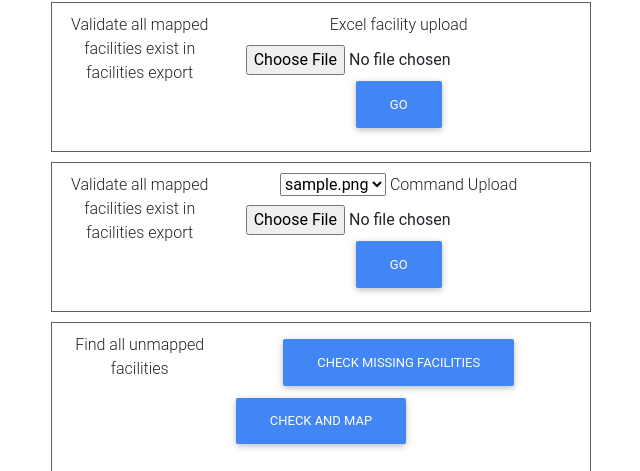
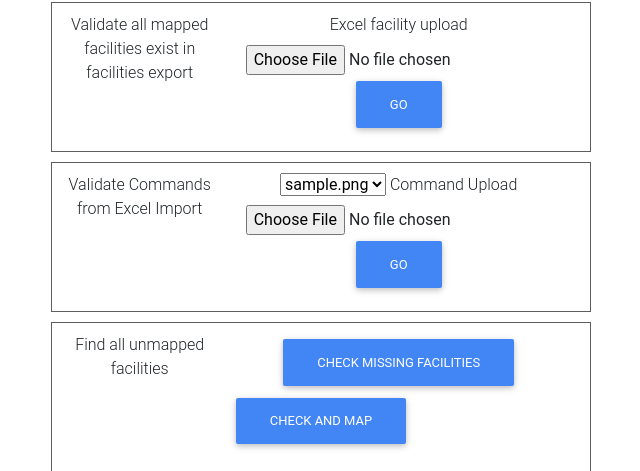
Before and after one commit to jpb8/CygThonUI, a Django app: template files/templates/files/dds_detail.html in a window 1280 px wide. Shown: the part 806-1277 px from the top of the page, without its empty margins (44-684 px from the left). Run offline with Django 3.2, Linux system fonts and the light colour scheme; tables that the repository leaves empty hold one stand-in row (values such as "Sample post"); the template is opened without the code that fills it: values that come from a table or form of the project are taken from there, most other values are stand-ins (such as "Sample title", 1, 10 or a date in 2020); some libraries are stand-ins or nearby versions.

Commit message:
cmd validate description change

```diff
--- a/files/templates/files/dds_detail.html
+++ b/files/templates/files/dds_detail.html
@@ -65,7 +65,7 @@
                 </div>
                 <div class="file-function">
                     <div class="file-function-desc">
-                        Validate all mapped facilities exist in facilities export
+                        Validate Commands from Excel Import
                     </div>
                     <div class="file-function-body">
                         <form method="post" enctype="multipart/form-data" action="{% url 'files:validate_commands' %}"
```
